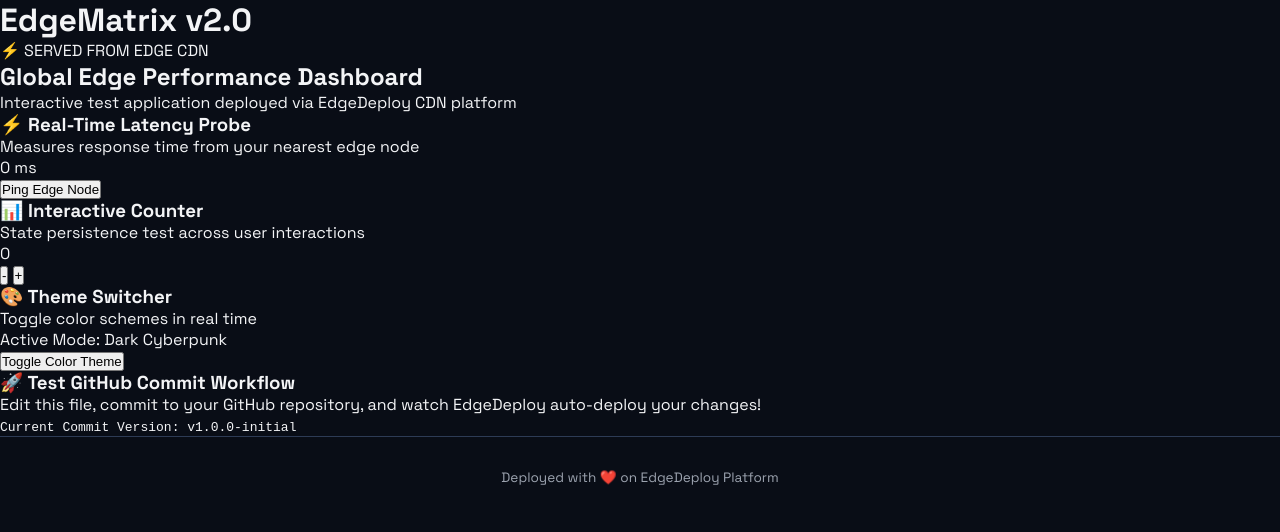
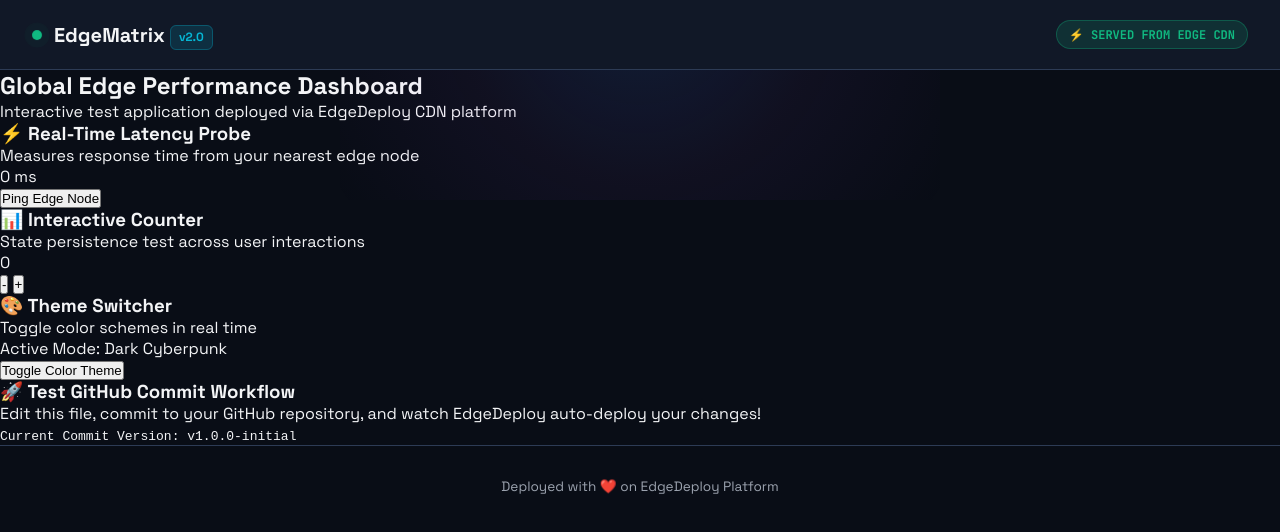
Before and after one commit to vraj2kk5/test-edge-app, a website: page index.html in a window 1280 px wide. Drawn offline with Linux system fonts and the light colour scheme.

Commit message:
fix: Use HTML class attribute and ./ relative asset paths

```diff
--- a/index.html
+++ b/index.html
@@ -4,20 +4,20 @@
   <meta charset="UTF-8">
   <meta name="viewport" content="width=device-width, initial-scale=1.0">
   <title>EdgeDeploy Speed Matrix - Demo Application</title>
-  <link rel="stylesheet" href="styles.css">
+  <link rel="stylesheet" href="./styles.css">
   <link rel="preconnect" href="https://fonts.googleapis.com">
   <link rel="preconnect" href="https://fonts.gstatic.com" crossorigin>
   <link href="https://fonts.googleapis.com/css2?family=Space+Grotesk:wght@400;600;700&family=JetBrains+Mono:wght@400;700&display=swap" rel="stylesheet">
 </head>
 <body>
-  <div className="glow-bg"></div>
+  <div class="glow-bg"></div>
 
-  <header className="navbar">
-    <div className="logo flex items-center">
-      <div className="pulse-dot"></div>
+  <header class="navbar">
+    <div class="logo">
+      <div class="pulse-dot"></div>
       <h1>EdgeMatrix <span>v2.0</span></h1>
     </div>
-    <div className="status-badge">
+    <div class="status-badge">
       ⚡ SERVED FROM EDGE CDN
     </div>
   </header>
@@ -65,6 +65,6 @@
     <p>Deployed with ❤️ on EdgeDeploy Platform</p>
   </footer>
 
-  <script src="app.js"></script>
+  <script src="./app.js"></script>
 </body>
 </html>
```
Also changed, not shown: dist/index.html.
